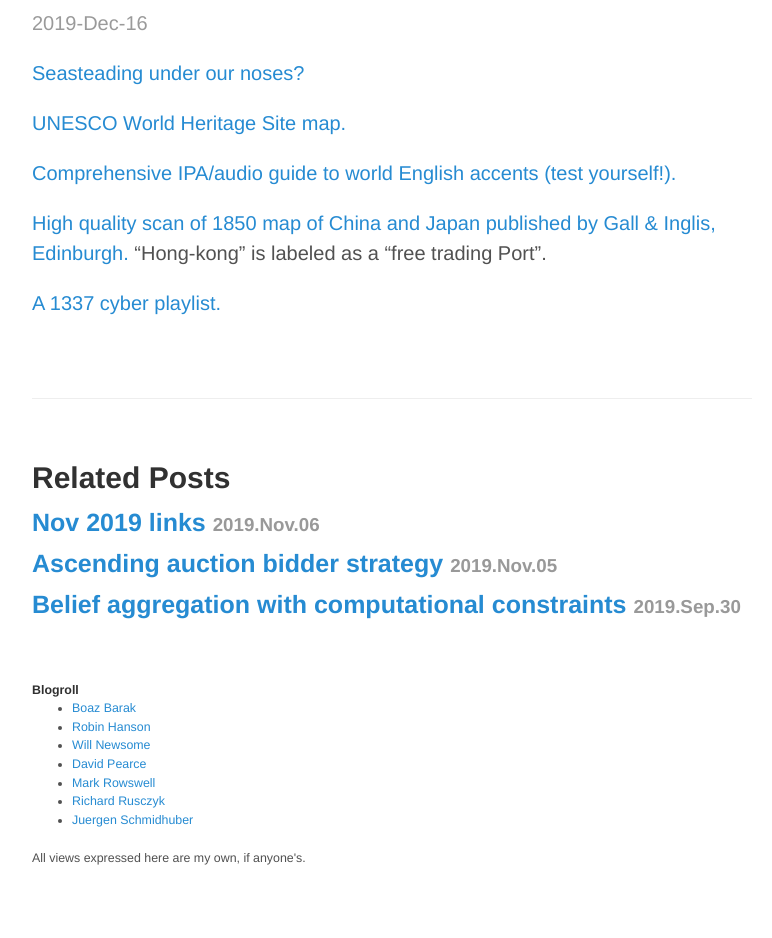
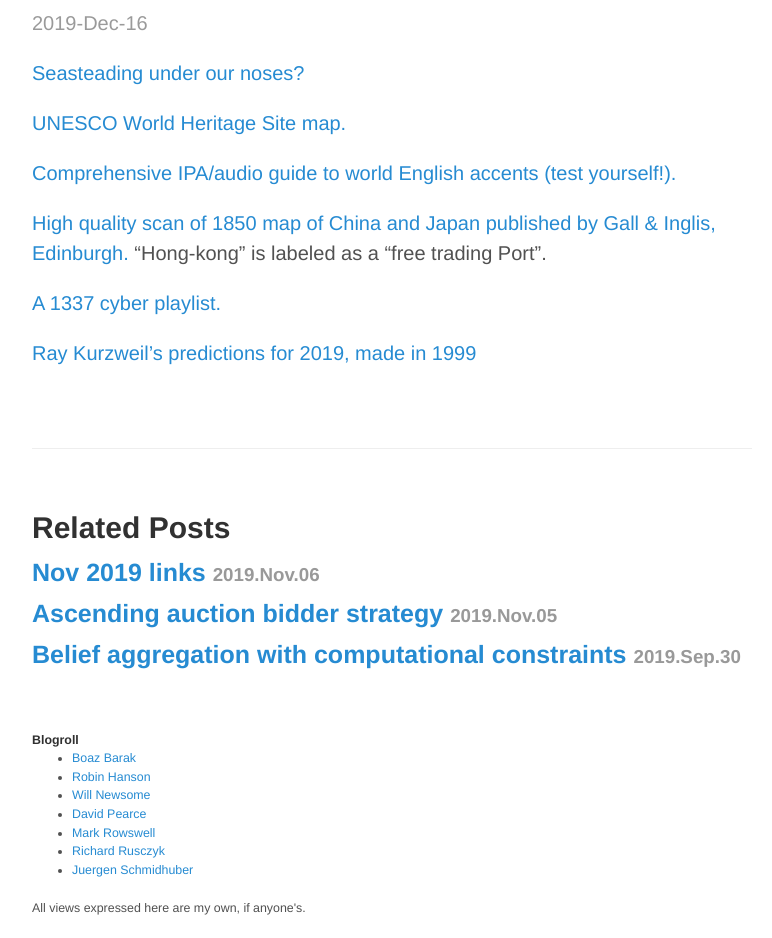
Before and after one commit to amacfie/amacfie.github.io, a Jekyll site: the page built from _posts/2019-12-16-links.md, in a window 1280 px wide. Shown: the part 493-1431 px from the top of the page, without its empty margins (248-1020 px from the left). Built offline with Jekyll 4.4.1, drawn with Linux system fonts in a browser that asks for light colours; comment, search, counter and statistics services are not loaded; before the commit the page ends 1381 px from its top, so only the background shows below that.

Commit message:
Update 2019-12-16-links.md

```diff
--- a/_posts/2019-12-16-links.md
+++ b/_posts/2019-12-16-links.md
@@ -14,3 +14,5 @@ published by Gall & Inglis, Edinburgh.](https://drive.google.com/open?id=1tlhh8t
 "Hong-kong" is labeled as a "free trading Port".
 
 [A 1337 cyber playlist.](https://www.youtube.com/playlist?list=PLmaRvdyzIrIHFo88Ot52kZPjOAVC74vfZ)
+
+[Ray Kurzweil's predictions for 2019, made in 1999](https://en.wikipedia.org/wiki/Predictions_made_by_Ray_Kurzweil#2019)
```
